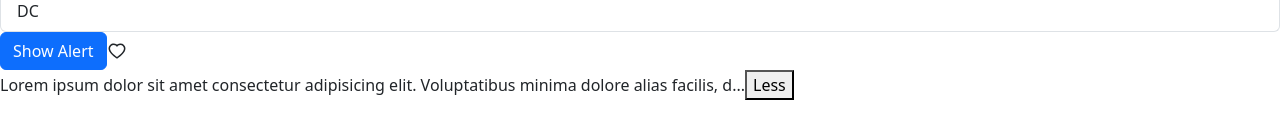
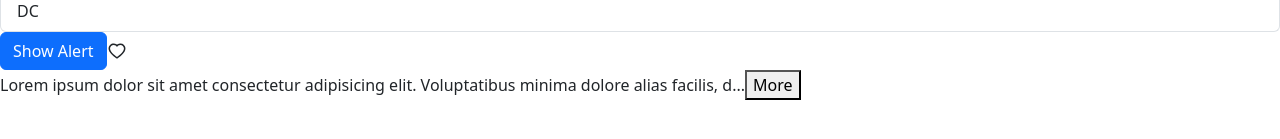
Before and after one commit to awab228/react-ts-vite, a React (Vite) app: page / in a window 1280 px wide. Shown: the part 189-328 px from the top of the page. Built offline with nearby package versions, Linux system fonts and the light colour scheme.

Commit message:
Fixes ExpandableText button text

```diff
--- a/src/components/ExpandableText.tsx
+++ b/src/components/ExpandableText.tsx
@@ -18,7 +18,7 @@ const ExpandableText = ({ children, maxChars = 100 }: Props) => {
           setisExpanded(!isExpanded);
         }}
       >
-        {isExpanded ? "More" : "Less"}
+        {isExpanded ? "Less" : "More"}
       </button>
     </p>
   );
```
